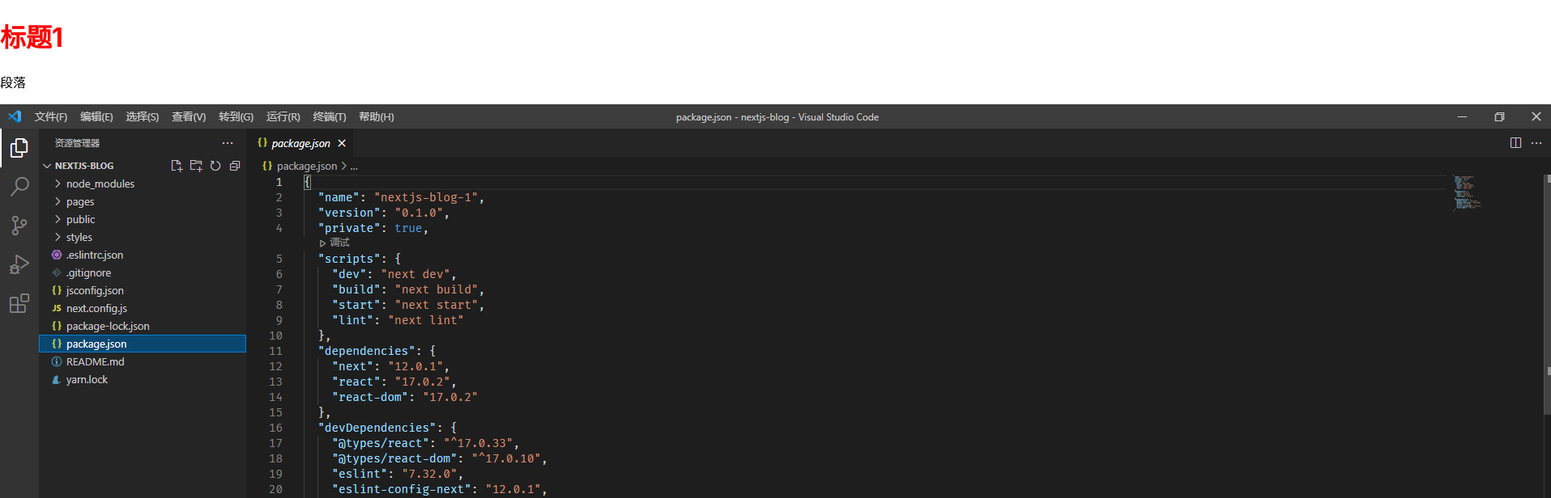
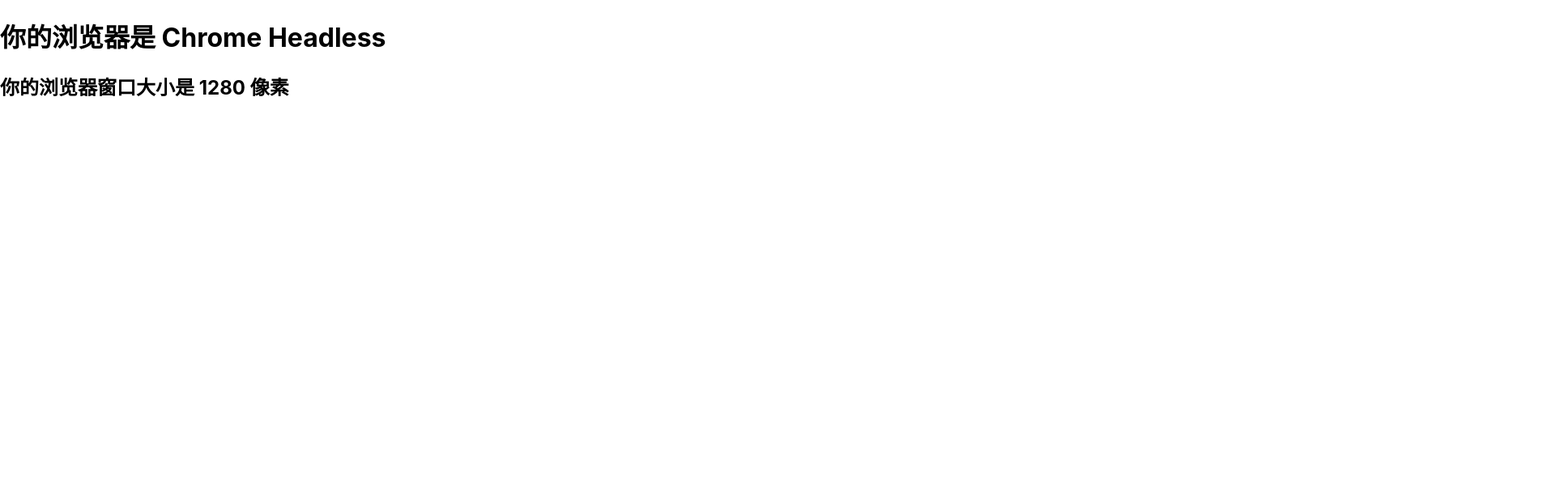
Before and after one commit to pancakewang233/nextjs-blog, a Next.js app: page / in a window 1280 px wide. Shown: the top 616 px of the page at 81% size, 1915 px wide, since content can reach past the window. Built offline with nearby package versions, Linux system fonts and the light colour scheme.

Commit message:
ssr了解

```diff
--- a/lib/posts.tsx
+++ b/lib/posts.tsx
@@ -1,6 +1,7 @@
 import fs, {promises as fsPromise} from 'fs'
 import path from "path";
 import matter from 'gray-matter'
+
 const getPosts = async() => {
     const markdownDir = path.join(process.cwd(), 'markdown')
     const fileNames = await fsPromise.readdir(markdownDir)
--- a/package.json
+++ b/package.json
@@ -13,13 +13,15 @@
     "gray-matter": "^4.0.3",
     "next": "12.0.1",
     "react": "17.0.2",
-    "react-dom": "17.0.2"
+    "react-dom": "17.0.2",
+    "ua-parser-js": "^1.0.2"
   },
   "devDependencies": {
     "@types/axios": "^0.14.0",
     "@types/node": "^16.11.6",
     "@types/react": "^17.0.33",
     "@types/react-dom": "^17.0.10",
+    "@types/ua-parser-js": "^0.7.36",
     "eslint": "7.32.0",
     "eslint-config-next": "12.0.1",
     "next-images": "^1.8.1",
--- a/pages/index.tsx
+++ b/pages/index.tsx
@@ -1,19 +1,37 @@
-import logo from 'assets/images/desktop.png';
-// 打印一下看看 logo 是什么
-console.log('logo的值: ', logo);
+import { UAParser } from 'ua-parser-js';
+import { GetServerSideProps, NextPage } from 'next';
+import { useEffect, useState } from 'react';
 
-export default function Index() {
+type Props = {
+  browser: {
+    name: string,
+    version: string,
+    major: string
+  }
+}
+
+const Index:NextPage<Props> = (props) => {
+  const {browser} = props
+  const [width, setWidth] = useState(0);
+  useEffect(()=>{
+    const w = document.documentElement.clientWidth;
+    setWidth(w)
+  }, []);
   return (
     <div>
-      <h1>标题1</h1>
-      <p>段落</p>
-      <img src={logo.src} />
-      <style jsx>{`
-        h1{
-          color: red;
-        }
-      `}
-      </style>
+      <h1>你的浏览器是 {browser.name}</h1>
+      <h2>你的浏览器窗口大小是 {width} 像素</h2>
     </div>
   )
 }
+export default Index;
+
+export const getServerSideProps: GetServerSideProps = async (context)=>{
+  const ua = context.req.headers['user-agent']
+  const result = new UAParser(ua).getResult()
+  return {
+    props: {
+      browser: result.browser
+    }
+  }
+}
--- a/pages/posts/index.tsx
+++ b/pages/posts/index.tsx
@@ -1,4 +1,4 @@
-import { usePosts } from "hooks/usePosts";
+
 import getPosts from "lib/posts";
 import { GetStaticProps, NextPage } from "next";
 
@@ -30,7 +30,7 @@
     const posts = await getPosts()
     return {
         props: {
-            posts: posts
+            posts: JSON.parse(JSON.stringify(posts))
         }
     }
 }
```
Also changed, not shown: next-env.d.ts, 1 other file (tests, documents, lock files or other folders).
